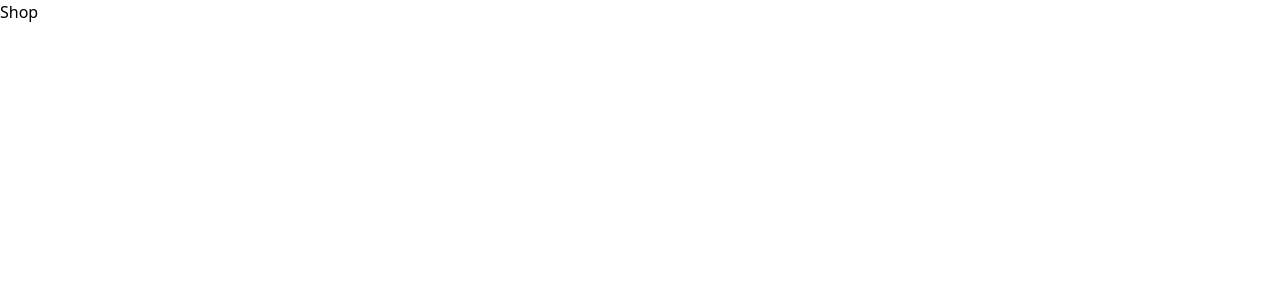
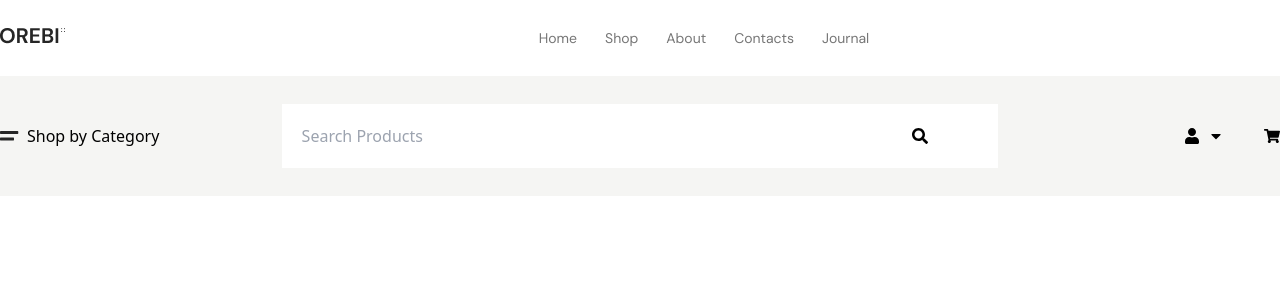
Before and after one commit to Afridul369/Ecommerce, a React (Vite) app: page /shop in a window 1280 px wide. Shown: the top 300 px of the page. Built offline with nearby package versions, Linux system fonts and the light colour scheme.

Commit message:
Shop Part Added

```diff
--- a/index.html
+++ b/index.html
@@ -4,7 +4,7 @@
     <meta charset="UTF-8" />
     <link rel="icon" type="image/svg+xml" href="/vite.svg" />
     <meta name="viewport" content="width=device-width, initial-scale=1.0" />
-    <title>Vite + React</title>
+    <title>OREBI</title>
     <!-- google fonts -->
     <link rel="preconnect" href="https://fonts.googleapis.com">
 <link rel="preconnect" href="https://fonts.gstatic.com" crossorigin>
--- a/src/componants/pages/Shop.jsx
+++ b/src/componants/pages/Shop.jsx
@@ -1,8 +1,14 @@
 import React from 'react'
+import Navbar from '../Navbar'
+import Category from '../Category'
 
 const Shop = () => {
   return (
-    <div>Shop</div>
+    <>
+    <Navbar />
+    <Category />
+
+    </>
   )
 }
 
```
